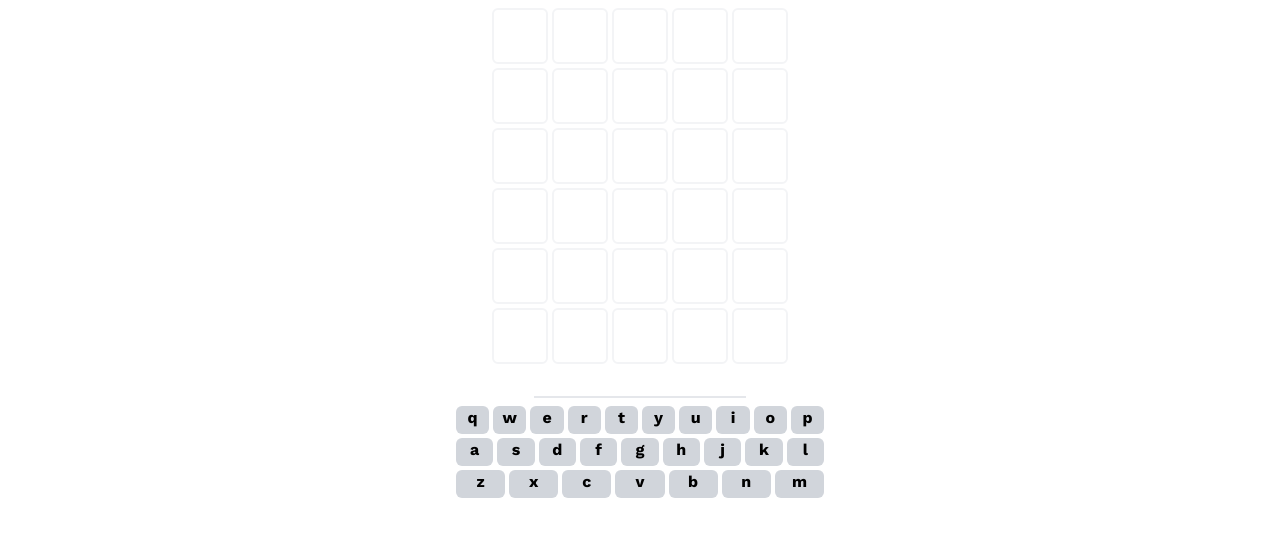
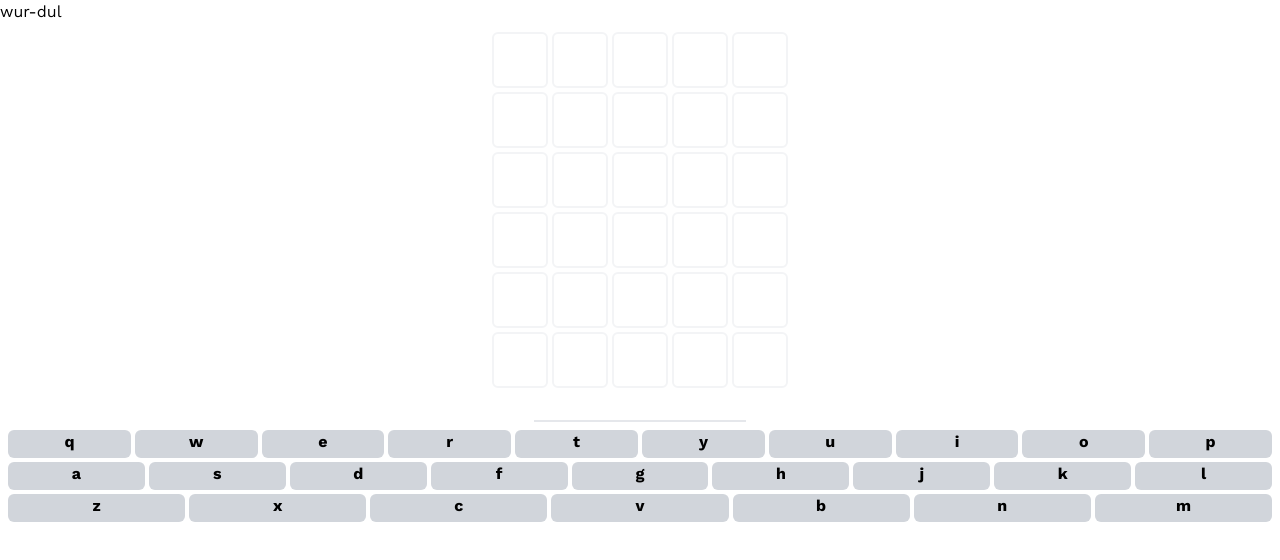
Before and after one commit to manturon/wurdul, a React (Vite) app: page / in a window 1280 px wide. Shown: the top 560 px of the page. Built offline with nearby package versions, Linux system fonts and the light colour scheme.

Commit message:
Rename app to Wurdul

```diff
--- a/package.json
+++ b/package.json
@@ -1,5 +1,5 @@
 {
-  "name": "wurdel",
+  "name": "wurdul",
   "version": "1.0.0",
   "source": "src/index.html",
   "scripts": {
--- a/src/App.tsx
+++ b/src/App.tsx
@@ -1,5 +1,5 @@
 import React, { useEffect } from "react";
-import { Werdel } from "./Werdel";
+import { Werdel } from "./Wurdul";
 
 export const App = () => {
   return (
--- a/src/Werdel.tsx
+++ b/src/Wurdul.tsx
@@ -77,7 +77,11 @@ export const Werdel = ({
   }, [english]);
 
   return (
-    <div className="w-96 flex flex-col mx-auto">
+    <>
+      <div className="container">
+        <h1>wur-dul</h1>
+      </div>
+      <div className="container flex flex-col mx-auto">
         <div className="flex flex-col gap-1 p-2 items-center">{blockRows}</div>
         <input
           className="border-b-2 w-sm mx-auto text-center"
@@ -88,5 +92,6 @@ export const Werdel = ({
         />
         {keyboard}
       </div>
+    </>
   );
 };
--- a/src/index.html
+++ b/src/index.html
@@ -2,7 +2,7 @@
 <html lang="en">
   <head>
     <meta charset="utf-8" />
-    <title>Wurdel</title>
+    <title>Wurdul</title>
     <link rel="stylesheet" href="./style.css" />
     <script type="module" src="./client.tsx"></script>
   </head>
```
Lines whose indentation alone changed are shown as unchanged.
